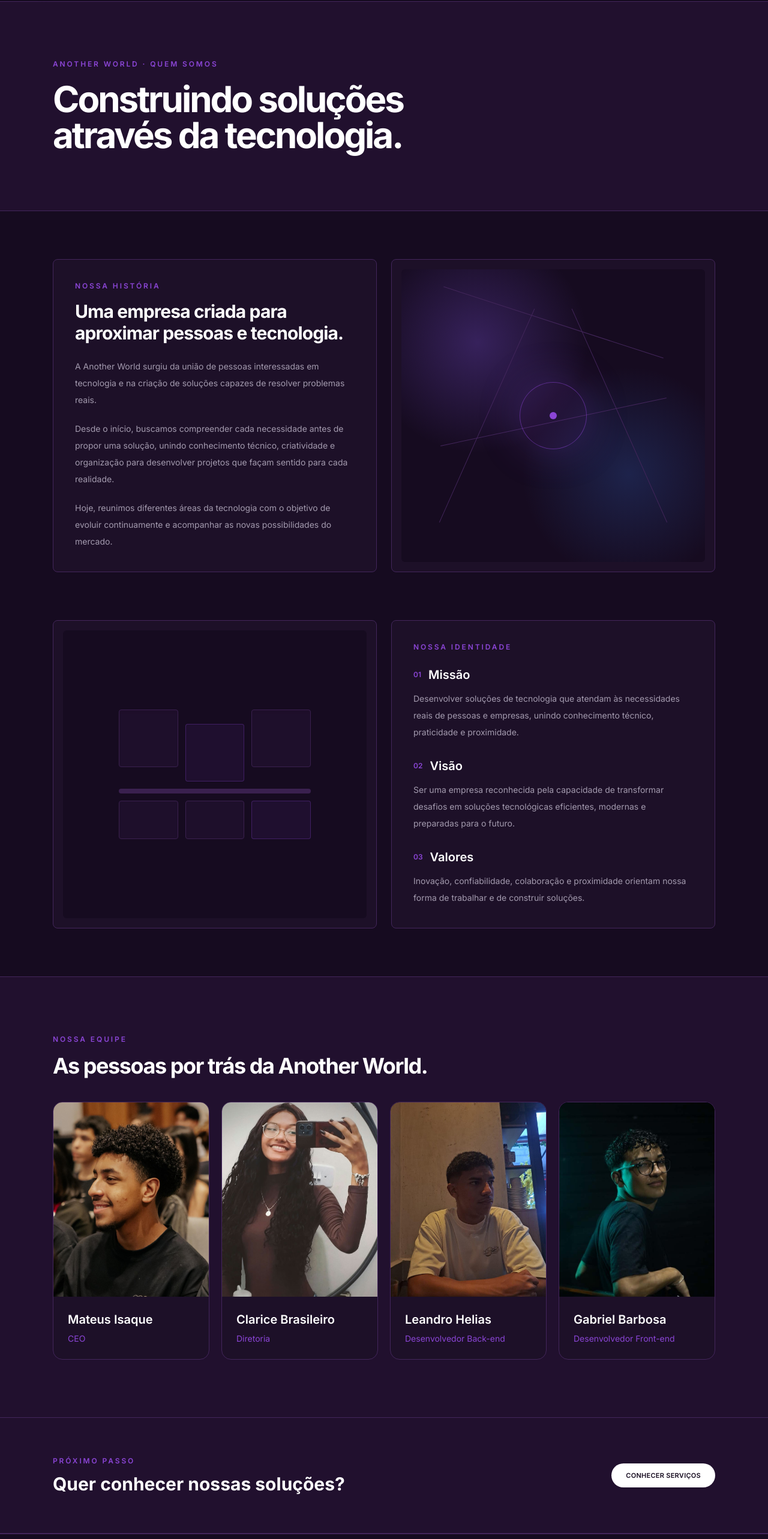
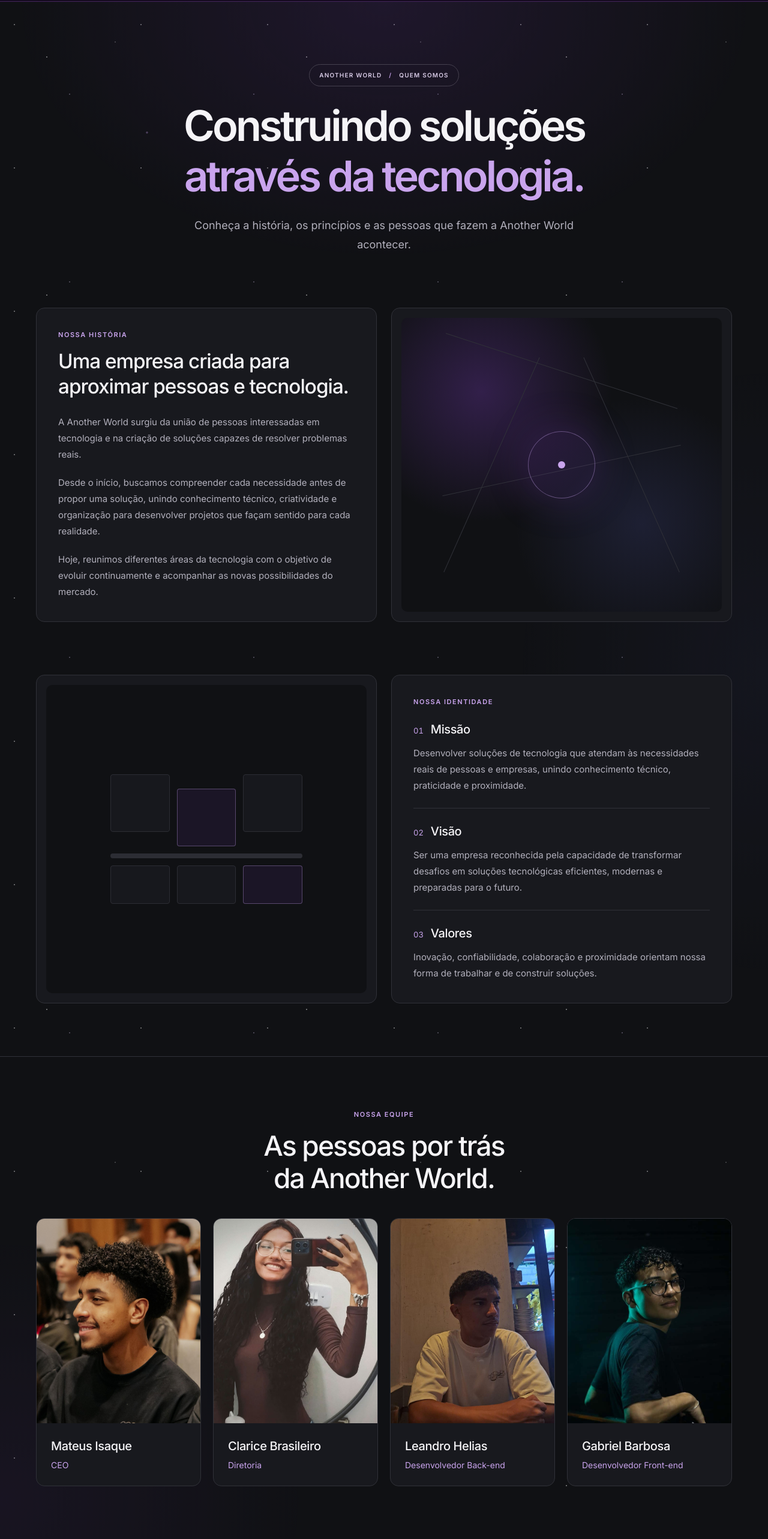
Before and after one commit to Another-World/FRONT-END.V2, a React (Vite) app in the folder another-world-v2/: page /quem-somos in a window 1280 px wide. Shown: the part 80-2646 px from the top of the page at 60% size. Built offline with nearby package versions, Linux system fonts and the light colour scheme.

Commit message:
Pagina Quem Somos e Servicos com Design Atulizado

```diff
--- a/another-world-v2/src/pages/Quem-somos/index.jsx
+++ b/another-world-v2/src/pages/Quem-somos/index.jsx
@@ -50,36 +50,96 @@
   },
 ];
 
+/*
+  Classes repetidas guardadas em constantes.
+  Os valores (cores, tamanhos, espaçamentos) são os mesmos da Home,
+  assim as páginas parecem parte do mesmo site.
+*/
+const container = "mx-auto w-full max-w-[1224px] px-5 md:px-8";
+const eyebrow = "mb-4 text-[11px] font-semibold uppercase tracking-[0.14em] text-[#c9a4ed]";
+const sectionTitle = "text-[length:clamp(30px,3.6vw,46px)] font-medium leading-[1.18] tracking-[-0.04em] text-balance";
+const card = "rounded-[14px] border border-[#303138] bg-[#18191e]";
+
+/*
+  Fundo espacial igual ao da Home: estrelas pequenas + nebulosas roxas.
+  Fica atrás do conteúdo (-z-10) e não bloqueia cliques (pointer-events-none).
+*/
+const starsBackground = {
+  backgroundImage: `
+    radial-gradient(1px 1px at 24px 38px, rgb(255 255 255 / 65%) 95%, transparent),
+    radial-gradient(1px 1px at 116px 154px, rgb(219 208 245 / 50%) 95%, transparent),
+    radial-gradient(1.5px 1.5px at 78px 92px, rgb(255 255 255 / 70%) 95%, transparent),
+    radial-gradient(1px 1px at 192px 67px, rgb(255 255 255 / 35%) 95%, transparent),
+    radial-gradient(2px 2px at 245px 218px, rgb(201 164 237 / 60%) 65%, transparent)
+  `,
+  backgroundSize: "211px 239px, 307px 313px, 433px 397px, 509px 467px, 683px 619px",
+};
+
+const nebulaBackground = {
+  backgroundImage: `
+    radial-gradient(ellipse 65% 580px at 50% 0%, rgb(139 69 214 / 18%), transparent 75%),
+    radial-gradient(ellipse 45% 700px at 100% 38%, rgb(77 83 160 / 11%), transparent 75%),
+    radial-gradient(ellipse 55% 600px at 0% 85%, rgb(139 69 214 / 10%), transparent 75%)
+  `,
+};
+
+// Seta usada no botão (mesmo SVG da Home).
+function Arrow() {
+  return (
+    <svg width="20" height="20" viewBox="0 0 24 24" fill="none" aria-hidden="true">
+      <path
+        d="M5 12h14M13 6l6 6-6 6"
+        stroke="currentColor"
+        strokeWidth="1.7"
+        strokeLinecap="round"
+        strokeLinejoin="round"
+      />
+    </svg>
+  );
+}
+
 export default function QuemSomos() {
   return (
-    <div className="overflow-hidden bg-bg-dark text-white">
-      <section className="relative border-b border-border bg-bg-section">
-        <div className="mx-auto max-w-6xl px-6 py-20 lg:py-24">
-          <p className="text-xs font-semibold uppercase tracking-[0.24em] text-purple">
-            Another World · Quem somos
+    <div className="relative isolate overflow-hidden bg-[#101114] font-sans text-[#f5f4f7]">
+      {/* Camadas do fundo espacial */}
+      <div className="pointer-events-none absolute inset-0 -z-10 opacity-55" style={starsBackground} />
+      <div className="pointer-events-none absolute inset-0 -z-10 opacity-70" style={nebulaBackground} />
+
+      {/* TOPO: título centralizado, como o hero da Home */}
+      <section className="pt-16 text-center md:pt-26" aria-labelledby="quem-somos-title">
+        <div className={container}>
+          <p className="inline-flex flex-wrap items-center justify-center gap-3 rounded-full border border-[#45404e] px-4 py-2.5 text-[10px] font-semibold uppercase tracking-[0.12em] text-[#d9cce7]">
+            Another World
+            <span className="text-[#c9a4ed]" aria-hidden="true">/</span>
+            Quem somos
           </p>
 
-          <div className="mt-5 max-w-3xl">
-            <h1 className="text-4xl font-bold tracking-[-0.05em] sm:text-5xl lg:text-6xl">
-              Construindo soluções através da tecnologia.
+          <h1
+            id="quem-somos-title"
+            className="mx-auto mt-7 max-w-235 text-[clamp(38px,5.5vw,72px)] font-semibold leading-[1.08] tracking-[-0.055em] text-balance"
+          >
+            Construindo soluções
+            <span className="mt-2 block text-[#c9a4ed]">através da tecnologia.</span>
           </h1>
 
-          </div>
+          <p className="mx-auto mt-7 max-w-162.5 text-base leading-[1.8] text-[#b2b0bc] md:text-lg">
+            Conheça a história, os princípios e as pessoas que fazem a
+            Another World acontecer.
+          </p>
         </div>
       </section>
 
-      <section className="mx-auto max-w-6xl px-6 py-16 lg:py-20">
-        <div className="grid gap-6 lg:grid-cols-2 lg:items-stretch">
-          <article className="rounded-lg border border-border bg-bg-card p-7 sm:p-9">
-            <p className="text-xs font-semibold uppercase tracking-[0.24em] text-purple">
-              Nossa história
-            </p>
+      {/* NOSSA HISTÓRIA: texto à esquerda, imagem à direita */}
+      <section className="py-14 md:py-22" aria-labelledby="historia-title">
+        <div className={`${container} grid gap-6 lg:grid-cols-2 lg:items-stretch`}>
+          <article className={`${card} p-7 sm:p-9`}>
+            <p className={eyebrow}>Nossa história</p>
 
-            <h2 className="mt-4 text-2xl font-bold tracking-[-0.03em] sm:text-3xl">
+            <h2 id="historia-title" className="text-[clamp(26px,2.6vw,34px)] font-medium leading-tight tracking-[-0.03em] text-balance">
               Uma empresa criada para aproximar pessoas e tecnologia.
             </h2>
 
-            <div className="mt-6 space-y-5 text-sm leading-7 text-text-muted">
+            <div className="mt-6 space-y-5 text-[15px] leading-[1.8] text-[#b2b0bc]">
               <p>
                 A Another World surgiu da união de pessoas interessadas em
                 tecnologia e na criação de soluções capazes de resolver
@@ -101,53 +161,57 @@
             </div>
           </article>
 
-          <div className="min-h-[320px] rounded-lg border border-border bg-bg-card p-4">
-            <div className="flex h-full min-h-[288px] items-center justify-center overflow-hidden rounded-md bg-bg-dark">
-              <div className="relative h-full w-full overflow-hidden">
-                <div className="absolute inset-0 bg-[radial-gradient(circle_at_25%_25%,rgba(139,92,246,0.28),transparent_35%),radial-gradient(circle_at_75%_70%,rgba(59,130,246,0.2),transparent_35%)]" />
-                <div className="absolute left-[12%] top-[18%] h-px w-[76%] rotate-[18deg] bg-border" />
-                <div className="absolute left-[12%] top-[52%] h-px w-[76%] -rotate-[12deg] bg-border" />
-                <div className="absolute left-[28%] top-[10%] h-[80%] w-px rotate-[24deg] bg-border" />
-                <div className="absolute right-[28%] top-[10%] h-[80%] w-px -rotate-[24deg] bg-border" />
-                <div className="absolute left-1/2 top-1/2 h-28 w-28 -translate-x-1/2 -translate-y-1/2 rounded-full border border-purple/50 bg-purple/10 shadow-[0_0_70px_rgba(139,92,246,0.25)]" />
-                <div className="absolute left-1/2 top-1/2 h-3 w-3 -translate-x-1/2 -translate-y-1/2 rounded-full bg-purple" />
-              </div>
+          {/* Imagem decorativa feita só com Tailwind: uma "rede" conectada */}
+          <div className={`${card} min-h-80 p-4`} aria-hidden="true">
+            <div className="relative h-full min-h-72 overflow-hidden rounded-[10px] bg-[#101114]">
+              <div className="absolute inset-0 bg-[radial-gradient(circle_at_25%_25%,rgb(139_69_214/28%),transparent_40%),radial-gradient(circle_at_75%_70%,rgb(77_83_160/22%),transparent_40%)]" />
+              <div className="absolute left-[12%] top-[18%] h-px w-[76%] rotate-18 bg-[#303138]" />
+              <div className="absolute left-[12%] top-[52%] h-px w-[76%] -rotate-12 bg-[#303138]" />
+              <div className="absolute left-[28%] top-[10%] h-[80%] w-px rotate-24 bg-[#303138]" />
+              <div className="absolute right-[28%] top-[10%] h-[80%] w-px -rotate-24 bg-[#303138]" />
+              <div className="absolute left-1/2 top-1/2 h-28 w-28 -translate-x-1/2 -translate-y-1/2 rounded-full border border-[#c9a4ed]/40 bg-purple/10 shadow-[0_0_70px_rgb(139_69_214/25%)]" />
+              <div className="absolute left-1/2 top-1/2 h-3 w-3 -translate-x-1/2 -translate-y-1/2 rounded-full bg-[#c9a4ed]" />
             </div>
           </div>
         </div>
       </section>
 
-      <section className="mx-auto max-w-6xl px-6 pb-16 lg:pb-20">
-        <div className="grid gap-6 lg:grid-cols-2">
-          <div className="min-h-[320px] rounded-lg border border-border bg-bg-card p-4">
-            <div className="flex h-full min-h-[288px] items-center justify-center overflow-hidden rounded-md bg-bg-dark">
-              <div className="grid w-full max-w-sm grid-cols-3 gap-3 p-8 opacity-80">
-                <div className="h-24 rounded border border-border bg-bg-section" />
-                <div className="mt-6 h-24 rounded border border-purple/40 bg-purple/10" />
-                <div className="h-24 rounded border border-border bg-bg-section" />
-                <div className="col-span-3 h-2 rounded-full bg-border" />
-                <div className="h-16 rounded border border-border bg-bg-section" />
-                <div className="h-16 rounded border border-border bg-bg-section" />
-                <div className="h-16 rounded border border-purple/40 bg-purple/10" />
+      {/* MISSÃO, VISÃO E VALORES: imagem à esquerda, texto à direita */}
+      <section className="pb-14 md:pb-22" aria-labelledby="identidade-title">
+        <div className={`${container} grid gap-6 lg:grid-cols-2`}>
+          {/* order-2 no celular: o texto aparece antes da imagem */}
+          <div className={`${card} order-2 min-h-80 p-4 lg:order-1`} aria-hidden="true">
+            <div className="flex h-full min-h-72 items-center justify-center overflow-hidden rounded-[10px] bg-[#101114]">
+              <div className="grid w-full max-w-sm grid-cols-3 gap-3 p-8 opacity-90">
+                <div className="h-24 rounded border border-[#303138] bg-[#18191e]" />
+                <div className="mt-6 h-24 rounded border border-[#c9a4ed]/40 bg-purple/10" />
+                <div className="h-24 rounded border border-[#303138] bg-[#18191e]" />
+                <div className="col-span-3 h-2 rounded-full bg-[#303138]" />
+                <div className="h-16 rounded border border-[#303138] bg-[#18191e]" />
+                <div className="h-16 rounded border border-[#303138] bg-[#18191e]" />
+                <div className="h-16 rounded border border-[#c9a4ed]/40 bg-purple/10" />
               </div>
             </div>
           </div>
 
-          <div className="rounded-lg border border-border bg-bg-card p-7 sm:p-9">
-            <p className="text-xs font-semibold uppercase tracking-[0.24em] text-purple">
-              Nossa identidade
-            </p>
+          <div className={`${card} order-1 p-7 sm:p-9 lg:order-2`}>
+            <p id="identidade-title" className={eyebrow}>Nossa identidade</p>
 
-            <div className="mt-6 space-y-7">
+            <div className="mt-2">
               {principles.map((item) => (
-                <article key={item.number}>
-                  <div className="flex items-center gap-3">
-                    <span className="text-xs font-semibold text-purple">
+                <article
+                  key={item.number}
+                  className="border-t border-[#303138] py-6 first:border-t-0 first:pt-2 last:pb-0"
+                >
+                  <div className="flex items-baseline gap-3">
+                    <span className="text-[13px] tabular-nums text-[#c9a4ed]">
                       {item.number}
                     </span>
-                    <h2 className="text-xl font-semibold">{item.title}</h2>
+                    <h2 className="text-xl font-medium tracking-[-0.02em]">
+                      {item.title}
+                    </h2>
                   </div>
-                  <p className="mt-3 text-sm leading-7 text-text-muted">
+                  <p className="mt-3 text-[15px] leading-[1.8] text-[#b2b0bc]">
                     {item.description}
                   </p>
                 </article>
@@ -157,24 +221,23 @@
         </div>
       </section>
 
-      <section className="border-y border-border bg-bg-section">
-        <div className="mx-auto max-w-6xl px-6 py-20 lg:py-24">
-          <div>
-            <p className="text-xs font-semibold uppercase tracking-[0.24em] text-purple">
-              Nossa equipe
-            </p>
-            <h2 className="mt-4 text-3xl font-bold tracking-[-0.04em] sm:text-4xl">
+      {/* EQUIPE: mesma estrutura de fotos, só com as cores da Home */}
+      <section className="border-y border-[#303138] py-14 md:py-22" aria-labelledby="equipe-title">
+        <div className={container}>
+          <div className="mx-auto mb-10 max-w-172.5 text-center">
+            <p className={eyebrow}>Nossa equipe</p>
+            <h2 id="equipe-title" className={sectionTitle}>
               As pessoas por trás da Another World.
             </h2>
           </div>
 
-          <div className="mt-10 grid gap-5 sm:grid-cols-2 lg:grid-cols-4">
+          <div className="grid gap-5 sm:grid-cols-2 lg:grid-cols-4">
             {team.map((member) => (
               <article
                 key={member.name}
-                className="overflow-hidden rounded-2xl border border-border bg-bg-card transition hover:-translate-y-1 hover:border-purple"
+                className={`${card} overflow-hidden transition-colors hover:border-[#c9a4ed]/60`}
               >
-                <div className="aspect-[4/5] overflow-hidden bg-bg-dark">
+                <div className="aspect-4/5 overflow-hidden bg-[#101114]">
                   <img
                     src={member.image}
                     alt={`Foto de ${member.name}`}
@@ -183,8 +246,8 @@
                 </div>
 
                 <div className="p-6">
-                  <h3 className="text-xl font-semibold">{member.name}</h3>
-                  <p className="mt-2 text-sm text-purple">{member.role}</p>
+                  <h3 className="text-xl font-medium tracking-[-0.02em]">{member.name}</h3>
+                  <p className="mt-2 text-sm text-[#c9a4ed]">{member.role}</p>
                 </div>
               </article>
             ))}
@@ -192,20 +255,32 @@
         </div>
       </section>
 
-      <section className="border-b border-border bg-bg-section">
-        <div className="mx-auto flex max-w-6xl flex-col items-start justify-between gap-6 px-6 py-16 sm:flex-row sm:items-center">
+      {/* PRÓXIMO PASSO: painel no mesmo estilo da seção de contato da Home */}
+      <section className="py-14 md:py-22" aria-labelledby="proximo-passo-title">
+        <div className={container}>
+          <div className="flex flex-col items-start justify-between gap-8 rounded-2xl border border-[#49404f] bg-[#211c27] px-6 py-8 md:flex-row md:items-center md:p-13.5">
             <div>
-            <p className="text-xs font-semibold uppercase tracking-[0.24em] text-purple">
-              Próximo passo
-            </p>
-            <h2 className="mt-3 text-3xl font-bold">
+              <p className={eyebrow}>Próximo passo</p>
+              <h2 id="proximo-passo-title" className={sectionTitle}>
                 Quer conhecer nossas soluções?
               </h2>
             </div>
 
-          <Button as={Link} to="/servicos" variant="white">
+            {/*
+              Button é o componente do projeto. As classes com "!" no final
+              têm prioridade e deixam o botão com o visual da Home
+              (cantos menos arredondados, texto normal e seta).
+            */}
+            <Button
+              as={Link}
+              to="/servicos"
+              variant="solid"
+              className="shrink-0 gap-3.5 min-h-12.5 rounded-lg! px-5.5! py-3.5! text-sm! normal-case! tracking-normal! hover:bg-[#7735bd] hover:opacity-100!"
+            >
               Conhecer serviços
+              <Arrow />
             </Button>
+          </div>
         </div>
       </section>
     </div>
--- a/another-world-v2/src/pages/Servicos/index.jsx
+++ b/another-world-v2/src/pages/Servicos/index.jsx
@@ -23,71 +23,161 @@
     description:
       "Criação de sites e aplicações web responsivas, modernas e alinhadas aos objetivos de cada projeto.",
   },
+];
 
-];
+/*
+  Classes repetidas guardadas em constantes.
+  Os valores (cores, tamanhos, espaçamentos) são os mesmos da Home,
+  assim as páginas parecem parte do mesmo site.
+*/
+const container = "mx-auto w-full max-w-[1224px] px-5 md:px-8";
+const eyebrow = "mb-4 text-[11px] font-semibold uppercase tracking-[0.14em] text-[#c9a4ed]";
+const sectionTitle = "text-[length:clamp(30px,3.6vw,46px)] font-medium leading-[1.18] tracking-[-0.04em] text-balance";
+
+/*
+  Fundo espacial igual ao da Home: estrelas pequenas + nebulosas roxas.
+  Fica atrás do conteúdo (-z-10) e não bloqueia cliques (pointer-events-none).
+*/
+const starsBackground = {
+  backgroundImage: `
+    radial-gradient(1px 1px at 24px 38px, rgb(255 255 255 / 65%) 95%, transparent),
+    radial-gradient(1px 1px at 116px 154px, rgb(219 208 245 / 50%) 95%, transparent),
+    radial-gradient(1.5px 1.5px at 78px 92px, rgb(255 255 255 / 70%) 95%, transparent),
+    radial-gradient(1px 1px at 192px 67px, rgb(255 255 255 / 35%) 95%, transparent),
+    radial-gradient(2px 2px at 245px 218px, rgb(201 164 237 / 60%) 65%, transparent)
+  `,
+  backgroundSize: "211px 239px, 307px 313px, 433px 397px, 509px 467px, 683px 619px",
+};
+
+const nebulaBackground = {
+  backgroundImage: `
+    radial-gradient(ellipse 65% 580px at 50% 0%, rgb(139 69 214 / 18%), transparent 75%),
+    radial-gradient(ellipse 45% 700px at 100% 38%, rgb(77 83 160 / 11%), transparent 75%),
+    radial-gradient(ellipse 55% 600px at 0% 85%, rgb(139 69 214 / 10%), transparent 75%)
+  `,
+};
+
+// Seta usada nos botões e cards (mesmo SVG da Home).
+function Arrow() {
+  return (
+    <svg width="20" height="20" viewBox="0 0 24 24" fill="none" aria-hidden="true">
+      <path
+        d="M5 12h14M13 6l6 6-6 6"
+        stroke="currentColor"
+        strokeWidth="1.7"
+        strokeLinecap="round"
+        strokeLinejoin="round"
+      />
+    </svg>
+  );
+}
 
 export default function Servicos() {
   return (
-    <div className="overflow-hidden bg-bg-dark text-white">
-      <section className="border-b border-border">
-        <div className="mx-auto max-w-6xl px-6 py-24 lg:py-28">
-          <p className="text-xs font-semibold uppercase tracking-[0.24em] text-purple">
+    <div className="relative isolate overflow-hidden bg-[#101114] font-sans text-[#f5f4f7]">
+      {/* Camadas do fundo espacial */}
+      <div className="pointer-events-none absolute inset-0 -z-10 opacity-55" style={starsBackground} />
+      <div className="pointer-events-none absolute inset-0 -z-10 opacity-70" style={nebulaBackground} />
+
+      {/* TOPO: título centralizado, como o hero da Home */}
+      <section className="pt-16 text-center md:pt-26" aria-labelledby="servicos-title">
+        <div className={container}>
+          <p className="inline-flex flex-wrap items-center justify-center gap-3 rounded-full border border-[#45404e] px-4 py-2.5 text-[10px] font-semibold uppercase tracking-[0.12em] text-[#d9cce7]">
+            Another World
+            <span className="text-[#c9a4ed]" aria-hidden="true">/</span>
             Serviços
           </p>
 
-          <div className="mt-6 grid gap-10 lg:grid-cols-[1.2fr_0.8fr] lg:items-end">
-            <h1 className="text-5xl font-bold tracking-[-0.05em] sm:text-6xl">
-              Soluções de tecnologia para problemas reais.
+          <h1
+            id="servicos-title"
+            className="mx-auto mt-7 max-w-235 text-[clamp(38px,5.5vw,72px)] font-semibold leading-[1.08] tracking-[-0.055em] text-balance"
+          >
+            Soluções de tecnologia
+            <span className="mt-2 block text-[#c9a4ed]">para problemas reais.</span>
           </h1>
 
-            <p className="max-w-xl text-lg leading-8 text-text-muted">
+          <p className="mx-auto mt-7 max-w-162.5 text-base leading-[1.8] text-[#b2b0bc] md:text-lg">
             Unimos conhecimento técnico e atendimento próximo para ajudar
             empresas a construir uma operação mais conectada, segura e
             preparada para evoluir.
           </p>
+
+          {/* Faixa com os nomes dos serviços, igual ao rodapé do hero da Home */}
+          <div className="mt-12 flex flex-wrap justify-center gap-x-12 gap-y-4 border-y border-[#303138] py-6 text-xs text-[#b2b0bc] md:mt-19">
+            {services.map((service) => (
+              <span key={service.number}>{service.title}</span>
+            ))}
           </div>
         </div>
       </section>
 
-      <section className="mx-auto max-w-6xl px-6 py-24">
-        <div className="grid gap-5 md:grid-cols-2">
+      {/* CARDS DOS SERVIÇOS */}
+      <section className="py-14 md:py-22" aria-labelledby="lista-servicos-title">
+        <div className={container}>
+          <div className="mx-auto mb-10 max-w-172.5 text-center">
+            <p className={eyebrow}>O que fazemos</p>
+            <h2 id="lista-servicos-title" className={sectionTitle}>
+              Três áreas para cuidar da sua tecnologia.
+            </h2>
+          </div>
+
+          <div className="grid gap-5 md:grid-cols-3">
             {services.map((service) => (
               <article
                 key={service.number}
-              className="group rounded-2xl border border-border bg-bg-card p-7 transition hover:-translate-y-1 hover:border-purple"
+                className="group flex flex-col rounded-[14px] border border-[#303138] bg-[#18191e] p-7 transition-colors hover:border-[#c9a4ed]/60 lg:p-7.5"
               >
-              <div className="flex items-start justify-between gap-6">
-                <span className="text-sm font-semibold text-purple">
+                <div className="mb-9 flex items-center justify-between">
+                  <span className="text-[13px] tabular-nums text-[#c9a4ed]">
                     {service.number}
                   </span>
-                <span className="text-xl text-text-faint transition group-hover:text-purple" aria-hidden="true">
+                  <span className="text-[#b2b0bc] transition-colors group-hover:text-[#c9a4ed]" aria-hidden="true">
                     ↗
                   </span>
                 </div>
 
-              <h2 className="mt-12 text-2xl font-semibold">{service.title}</h2>
-              <p className="mt-4 max-w-xl text-sm leading-7 text-text-muted">
+                <h3 className="mb-4 text-[23px] font-medium leading-[1.3] tracking-tight">
+                  {service.title}
+                </h3>
+                <p className="text-[15px] leading-[1.8] text-[#b2b0bc]">
                   {service.description}
                 </p>
               </article>
             ))}
           </div>
+        </div>
       </section>
 
-      <section className="border-y border-border bg-bg-section">
-        <div className="mx-auto flex max-w-6xl flex-col items-start justify-between gap-6 px-6 py-16 sm:flex-row sm:items-center">
+      {/* PRÓXIMO PASSO: painel no mesmo estilo da seção de contato da Home */}
+      <section className="pb-14 md:pb-22" aria-labelledby="proximo-passo-title">
+        <div className={container}>
+          <div className="flex flex-col items-start justify-between gap-8 rounded-2xl border border-[#49404f] bg-[#211c27] px-6 py-8 md:flex-row md:items-center md:p-13.5">
             <div>
-            <p className="text-xs font-semibold uppercase tracking-[0.24em] text-purple">
-              Próximo passo
-            </p>
-            <h2 className="mt-3 text-3xl font-bold">
+              <p className={eyebrow}>Próximo passo</p>
+              <h2 id="proximo-passo-title" className={sectionTitle}>
                 Tem um desafio de tecnologia?
               </h2>
+              <p className="mt-5 max-w-132.5 text-base leading-[1.8] text-[#c1bbc9]">
+                Conte o que você precisa e vamos entender juntos qual é o
+                melhor caminho.
+              </p>
             </div>
 
-          <Button as={Link} to="/contato" variant="white">
+            {/*
+              Button é o componente do projeto. As classes com "!" no final
+              têm prioridade e deixam o botão com o visual da Home
+              (cantos menos arredondados, texto normal e seta).
+            */}
+            <Button
+              as={Link}
+              to="/contato"
+              variant="solid"
+              className="shrink-0 gap-3.5 min-h-12.5 rounded-lg! px-5.5! py-3.5! text-sm! normal-case! tracking-normal! hover:bg-[#7735bd] hover:opacity-100!"
+            >
               Falar conosco
+              <Arrow />
             </Button>
+          </div>
         </div>
       </section>
     </div>
```
Lines whose indentation alone changed are shown as unchanged.
